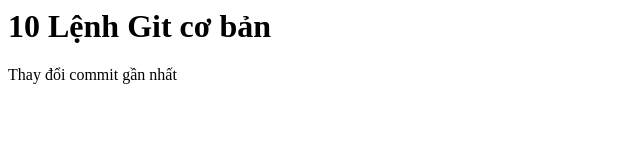
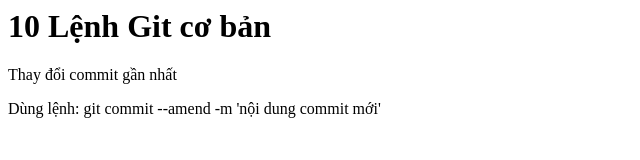
Before and after one commit to nhattech/git-github, a plain HTML site: page index.htm in a window 1280 px wide. Shown: the whole page, without its empty margins (0-640 px from the left). Drawn offline with Linux system fonts and the light colour scheme.

Commit message:
Cau lenh thay doi commit

```diff
--- a/index.htm
+++ b/index.htm
@@ -8,5 +8,6 @@
 <body>
     <h1>10 Lệnh Git cơ bản</h1>
     <p>Thay đổi commit gần nhất</p>
+    <p>Dùng lệnh: git commit --amend -m 'nội dung commit mới'</p>
 </body>
 </html>
```
